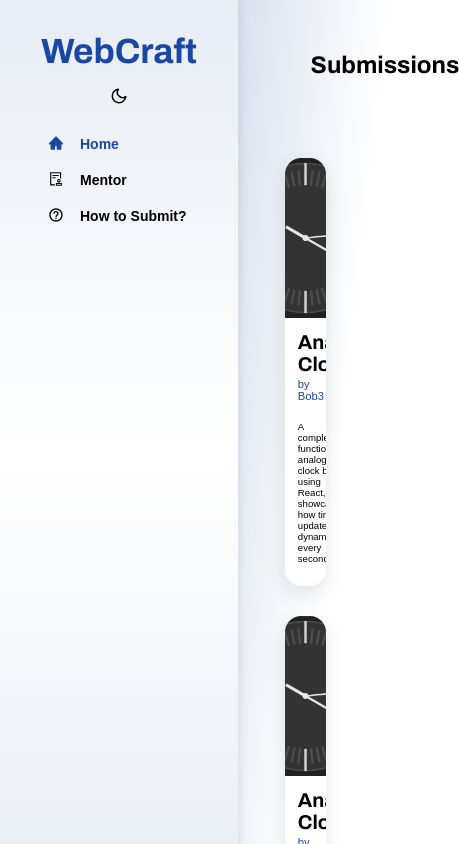
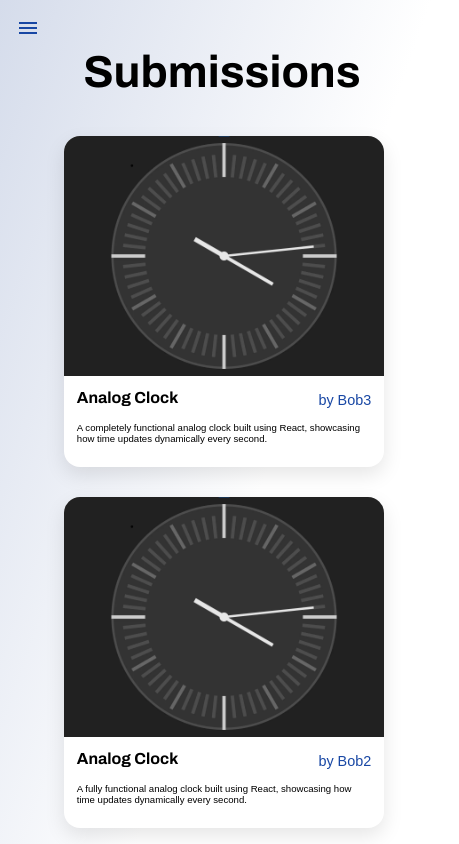
Before and after one commit to odinOnGit/webcraft-final-website, a React (Vite) app in the folder front-end/: page / in a window 390 px wide. Shown: the top 844 px of the page, 459 px wide, since content can reach past the window. Built offline with nearby package versions, Linux system fonts and the light colour scheme; a web font is replaced by a local one.

Commit message:
Added responsiveness (hamburger)

```diff
--- a/front-end/package.json
+++ b/front-end/package.json
@@ -7,7 +7,8 @@
     "dev": "vite",
     "build": "vite build",
     "lint": "eslint .",
-    "preview": "vite preview"
+    "preview": "vite preview",
+    "host": "vite --host"
   },
   "dependencies": {
     "react": "^19.1.0",
--- a/front-end/src/App.jsx
+++ b/front-end/src/App.jsx
@@ -9,7 +9,7 @@ function App() {
   return (
     <Router>
       <Sidebar />
-      <main style={{ marginLeft: '220px', padding: '2rem' }} className="main-content">
+      <main style={{ padding: '2rem' }} className="main-content">
         <Routes>
           <Route path="/" element={<CardList />} />
           <Route path="/details/:name" element={<MenteeWrapper />} />
--- a/front-end/src/components/CardList.css
+++ b/front-end/src/components/CardList.css
@@ -11,7 +11,7 @@
 }
 
 .mentee-card {
-  width: 270px;
+  width: 320px;
   height: auto;
   border-radius: 16px;
   border: var(--sidebar-bg) 0.5px solid;
@@ -33,7 +33,7 @@
 
 .card-thumbnail {
   width: 100%;
-  height: 160px;
+  height: 180px;
   object-fit: cover;
 }
 
@@ -54,7 +54,7 @@
   margin: 0;
   justify-content: flex-start;
   font-family: 'Poppins';
-  font-size: 1.1rem;
+  font-size: 1.6rem;
   font-weight: 600;
   color: var(--text-color);
 }
@@ -64,7 +64,7 @@
   flex-direction: row;
   justify-content: flex-end;
   font-family: 'Satoshi', sans-serif;
-  font-size: 0.7rem;
+  font-size: 2rem;
   color: var(--logo);
   margin-top: 0.2rem;
   font-weight: 500;
@@ -78,3 +78,20 @@
   color: var(--text-color);
   margin-top: 0.5rem;
 }
+
+@media(max-width: 500px) {
+  .card-list {
+    padding: 1rem!important;
+    padding-left: 2rem!important;
+  }
+  .card-info .description {
+    font-size: 0.6rem!important;
+    margin-top: 0!important;
+  }
+  .card-info h3 {
+    font-size: 1rem!important;
+  }
+  .card-info .author {
+    font-size: 0.9rem!important;
+  }
+}
--- a/front-end/src/components/Mentors.css
+++ b/front-end/src/components/Mentors.css
@@ -31,7 +31,7 @@
 
 .card-thumbnail {
   width: 100%;
-  height: 160px;
+  height: 240px;
   object-fit: cover;
 }
 
@@ -52,7 +52,7 @@
   margin: 0;
   justify-content: flex-start;
   font-family: 'Archivo', sans-serif;
-  font-size: 1.25rem;
+  font-size: 1.8rem;
   font-weight: 700;
 }
 
@@ -61,7 +61,7 @@
   flex-direction: row;
   justify-content: flex-end;
   font-family: 'Satoshi', sans-serif;
-  font-size: 0.7rem;
+  font-size: 0.8rem;
   color: var(--logo);
   margin-top: 0.2rem;
   font-weight: 500;
@@ -71,7 +71,18 @@
   display: flex;
   flex-direction: column;
   font-family: 'Satoshi', sans-serif;
-  font-size: 0.6rem;
+  font-size: 0.8rem;
   color: var(--text-color);
   margin-top: 0.5rem;
 }
+
+.card-info a img{
+    width: 30px;
+    height: 30px;
+  }
+
+  @media (max-width: 500px){
+    .title {
+      font-size: 1.4rem;
+    }
+  }
--- a/front-end/src/components/Sidebar.css
+++ b/front-end/src/components/Sidebar.css
@@ -3,7 +3,7 @@
 @import url('https://fonts.googleapis.com/css2?family=Archivo:ital,wght@0,100..900;1,100..900&display=swap');
 
 .sidebar {
-  width: 190px;
+  width: 240px;
   height: 100vh;
   background: var(--sidebar-bg);
   backdrop-filter: blur(12px); /* glass effect */
@@ -12,20 +12,27 @@
   position: fixed;
   top: 0;
   left: 0;
-  display: flex;
+  display: inline-flex;
   flex-direction: column;
   justify-content: flex-start;
+
+  border-right: hsla(223, 34%, 88%, 0.60) 1px solid;
+  transition: 0.2s ease;
+}
+
+.sidebar-inactive {
+  display: none;
 }
 
 
 
 .logo {
-  font-size: 35px;
+  font-size: 48px;
   font-weight: bolder;
   text-align: center;
   font-family: 'Archivo', sans-serif;
   color: var(--logo);
-  margin-bottom: 1rem;
+  margin: 1rem;
   margin-top: 0;
 }
 
@@ -34,13 +41,15 @@
   flex-direction: column;
   gap: 1rem;
   margin-left: 1.5rem;
+  margin-right: 1.5rem;
+  margin-top: 2rem;
 }
 
 .nav-links a {
   color: var(--inactive-nav);
 
   text-decoration: none;
-  font-size: 14px;
+  font-size: 18px;
   font-weight: 600;
   font-family: 'Satoshi', sans-serif;
   transition: 0.2s ease;
@@ -57,6 +66,7 @@
 }
 
 .react-logo {
+  size: 16px;
   vertical-align: middle;
   padding-bottom: 4px;
 }
@@ -70,5 +80,45 @@
   border: none;
   font-size: 20px;
   cursor: pointer;
-  margin-bottom: 1.5rem;
+  margin: 1.5rem;
 }
+
+/* @media (max-width: 500px) {
+  .sidebar{
+    width: 140px;
+    padding: 1rem 1rem;
+  }
+  .logo {
+    font-size: 1.6rem;
+  }
+  .nav-text {
+    font-size: 0.7rem;
+    margin-left: 0.5rem;
+  }
+} */
+
+.ham-button {
+  display: none;
+}
+
+@media (max-width: 700px) {
+  .ham-button {
+    display:block;
+    position: fixed;
+    top: 16px;
+    left: 16px;
+  }
+  #hambutton {
+    color: var(--logo);
+  }
+  .nav-links a {
+    font-size: 22px;
+  }
+
+  .react-logo {
+    size: 20px;
+  }
+  .sidebar {
+    width: auto;
+  }
+}
--- a/front-end/src/components/Sidebar.jsx
+++ b/front-end/src/components/Sidebar.jsx
@@ -4,11 +4,26 @@ import './Sidebar.css'
 import { AiFillDashboard, AiFillHome, AiFillSpotify, AiOutlineAudit } from 'react-icons/ai'
 import { MdHelpOutline } from 'react-icons/md'
 import { FiSun, FiMoon } from 'react-icons/fi'
+import { MdOutlineMenu } from "react-icons/md";
+
 
 function Sidebar() {
+
+  const aside = document.querySelector('.sidebar');
+  const root = document.documentElement;
+
+
   const [darkMode, setDarkMode] = useState(() => {
     return localStorage.getItem('theme') === 'dark'
   })
+
+  const [hamburgerOpen, setHamburgerOpen] = useState(window.innerWidth <= 500 ? false : true);
+
+  const toggleHamburger = () => {
+    setHamburgerOpen(!hamburgerOpen);
+  }
+
+
 
   useEffect(() => {
     const theme = darkMode ? 'dark' : 'light'
@@ -17,26 +32,32 @@ function Sidebar() {
   }, [darkMode])
 
   return (
-    <aside className="sidebar">
+    <>
+    <div className="ham-button" onClick={toggleHamburger}><MdOutlineMenu id="hambutton" size={24}/></div>
+
+    <aside className={hamburgerOpen ? "sidebar" : "sidebar-inactive"} >
+
       <h1 className="logo">WebCraft</h1>
-      <button className="toggle-btn" onClick={() => setDarkMode(prev => !prev)}>
-          {darkMode ? <FiSun size={18} /> : <FiMoon size={18} />}
-        </button>
+
       <nav className="nav-links">
         <NavLink to="/" className={({ isActive }) => isActive ? 'nav-link active' : 'nav-link'}>
-          <AiFillHome size={16} className='react-logo' />
+          <AiFillHome className='react-logo' />
           <span className='nav-text'>Home</span>
         </NavLink>
         <NavLink to="/mentor" className={({isActive}) => isActive ? 'nav-link active' : 'nav-link'}>
-          <AiOutlineAudit size={16} className='react-logo' />
+          <AiOutlineAudit className='react-logo' />
           <span className='nav-text'>Mentor</span>
         </NavLink>
         <NavLink to="/submission-guide" className={({isActive}) => isActive ? 'nav-link active' : 'nav-link'}>
-          <MdHelpOutline size={16} className='react-logo' />
+          <MdHelpOutline className='react-logo' />
           <span className='nav-text'>How to Submit?</span>
         </NavLink>
+
       </nav>
-    </aside>
+      <button className="toggle-btn" onClick={() => setDarkMode(prev => !prev)}>
+          {darkMode ? <FiSun className='react-logo' color='white'/> : <FiMoon className='react-logo'/>}
+        </button>
+    </aside></>
   )
 }
 
--- a/front-end/src/components/Submit.css
+++ b/front-end/src/components/Submit.css
@@ -2,12 +2,7 @@
 @import '../index.css';
 @import url('https://fonts.googleapis.com/css2?family=Archivo:ital,wght@0,100..900;1,100..900&display=swap');
 
-h2{
-  margin-left: 3em;
-  font-family: 'Archivo', sans-serif, sans-serif;
-  color: var(--inactive-nav);
-  margin-bottom: 3rem;
-}
+
 
 .submit-body {
   font-family: 'Archivo', sans-serif, sans-serif;
@@ -22,12 +17,12 @@ h2{
   font-weight: 500;
   padding: 0.5em;
   color: var(--submit-text);
-  font-size: 0.8em;
+  font-size: 1.2em;
   list-style-type: none;
 }
 
 code {
   color: var(--code-color);
   font-weight: 500;
-  font-size: 1.2em;
+  font-size: 1em;
 }
--- a/front-end/src/index.css
+++ b/front-end/src/index.css
@@ -33,17 +33,32 @@ body {
 }
 
 .main-content {
-  border-left: #D5DCEB 1px solid;
-  margin-left: 220px;
+  display: inline-block;
   padding: 2rem;
   background: var(--bg-color); /* light gradient */
   min-height: 100vh;
   color: #222;
+  margin-left: 272px;
 }
 
 h2{
-  margin-left: 2.4em;
+  font-size: 2.8rem;
+  margin-left: 2rem;
   font-family: 'Archivo', sans-serif, sans-serif;
   color: var(--inactive-nav);
-  margin-bottom: 3rem;
+  margin-bottom: 1.5rem;
+  margin-top: 0;
 }
+
+
+@media (max-width: 700px) {
+  .main-content {
+    margin: 0;
+    padding-left: 1rem;
+    padding-right: 0.1rem;
+  }
+  h2 {
+    margin-top: 1rem;
+    margin-left: 3.2rem;
+  }
+}
```
Also changed, not shown: front-end/src/components/Mentors.jsx (+22 -8 lines).
